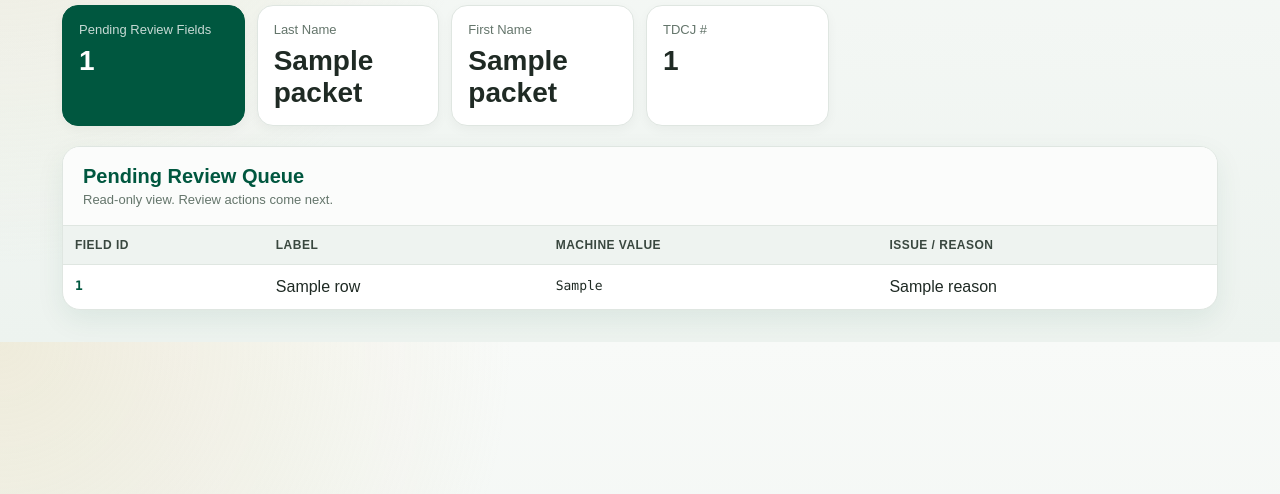
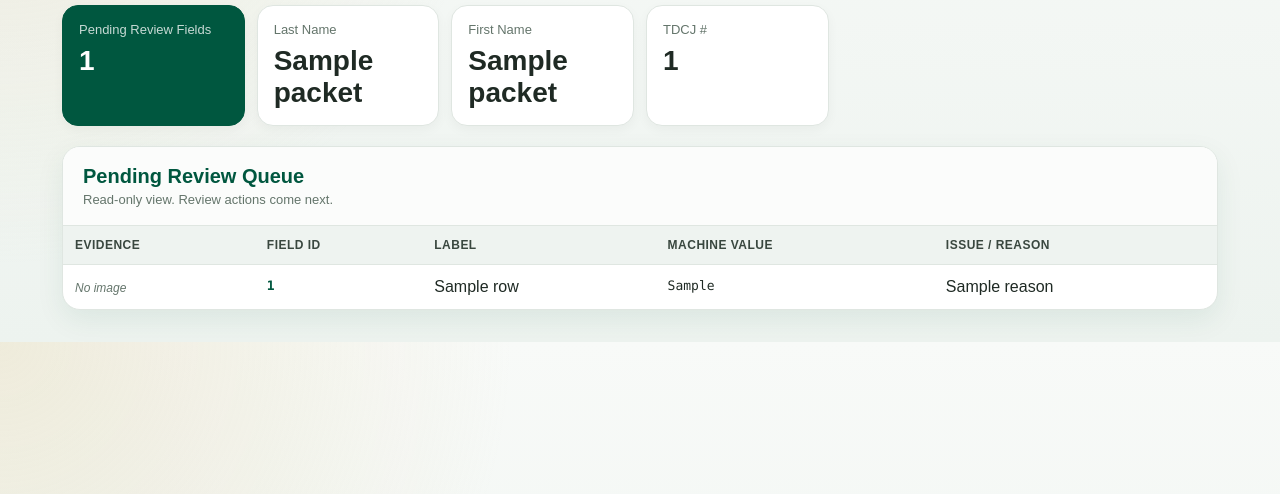
Before and after one commit to therealjoshhayes-a11y/LSCO-Windham-College-Application-Processor, a Flask app: template src/lsco_tdcj_intake/review_app/templates/packet.html in a window 1280 px wide. Shown: the part 247-741 px from the top of the page. Run offline with Flask 3, Linux system fonts and the light colour scheme; the template is opened without the code that fills it: most values are stand-ins (such as "Sample title", 1, 10 or a date in 2020).

Commit message:
Show OCR and checkbox evidence in review app

```diff
--- a/src/lsco_tdcj_intake/review_app/app.py
+++ b/src/lsco_tdcj_intake/review_app/app.py
@@ -2,11 +2,12 @@ from __future__ import annotations
 
 from pathlib import Path
 
-from flask import Flask, abort, render_template, request, send_from_directory
+from flask import Flask, abort, render_template, request, send_file
 
 from lsco_tdcj_intake.review_app.packet_store import (
     REVIEW_PACKETS_ROOT,
     filter_packets,
+    add_evidence_paths,
     get_packet,
     read_packet_registry,
     read_packet_review_rows,
@@ -37,7 +38,10 @@ def create_app() -> Flask:
         if packet is None:
             abort(404)
 
-        review_rows = read_packet_review_rows(packet_id)
+        review_rows = add_evidence_paths(
+            packet_id,
+            read_packet_review_rows(packet_id),
+        )
 
         return render_template(
             "packet.html",
@@ -62,9 +66,6 @@ def create_app() -> Flask:
         if not requested_path.exists() or not requested_path.is_file():
             abort(404)
 
-        return send_from_directory(
-            packet_dir,
-            str(requested_path.relative_to(packet_dir)),
-        )
+        return send_file(requested_path)
 
     return app
--- a/src/lsco_tdcj_intake/review_app/static/review.css
+++ b/src/lsco_tdcj_intake/review_app/static/review.css
@@ -311,3 +311,19 @@ tr:last-child td {
 .packet-id a:hover {
     text-decoration: underline;
 }
+.evidence-thumb {
+    display: block;
+    width: 180px;
+    max-height: 72px;
+    object-fit: contain;
+    background: white;
+    border: 1px solid var(--line);
+    border-radius: 8px;
+    padding: 4px;
+}
+
+.no-evidence {
+    color: var(--muted);
+    font-size: 12px;
+    font-style: italic;
+}
--- a/src/lsco_tdcj_intake/review_app/templates/packet.html
+++ b/src/lsco_tdcj_intake/review_app/templates/packet.html
@@ -62,6 +62,7 @@
             <table>
                 <thead>
                     <tr>
+                        <th>Evidence</th>
                         <th>Field ID</th>
                         <th>Label</th>
                         <th>Machine Value</th>
@@ -71,6 +72,19 @@
                 <tbody>
                     {% for row in review_rows %}
                     <tr>
+                        <td>
+                            {% if row.evidence_relative_path %}
+                                <a href="{{ url_for('packet_file', packet_id=packet.packet_id, relative_path=row.evidence_relative_path) }}" target="_blank">
+                                    <img
+                                        class="evidence-thumb"
+                                        src="{{ url_for('packet_file', packet_id=packet.packet_id, relative_path=row.evidence_relative_path) }}"
+                                        alt="Evidence crop for {{ row.field_id }}"
+                                    >
+                                </a>
+                            {% else %}
+                                <span class="no-evidence">No image</span>
+                            {% endif %}
+                        </td>
                         <td class="mono packet-id">{{ row.field_id }}</td>
                         <td>{{ row.label or row.field_label or row.name }}</td>
                         <td class="mono">
@@ -80,7 +94,7 @@
                     </tr>
                     {% else %}
                     <tr>
-                        <td colspan="4" class="empty">No pending review rows found for this packet.</td>
+                        <td colspan="5" class="empty">No pending review rows found for this packet.</td>
                     </tr>
                     {% endfor %}
                 </tbody>
```
Also changed, not shown: scripts/build_review_packet.py (+19 -3 lines), src/lsco_tdcj_intake/review_app/packet_store.py (+32 -0 lines).
